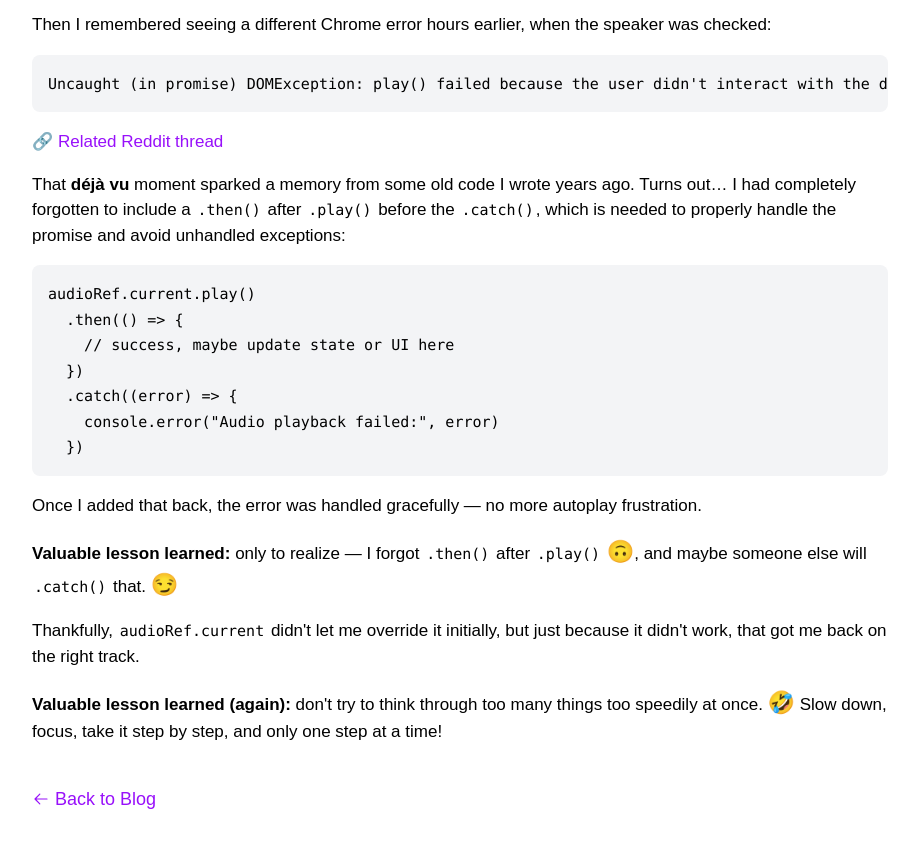
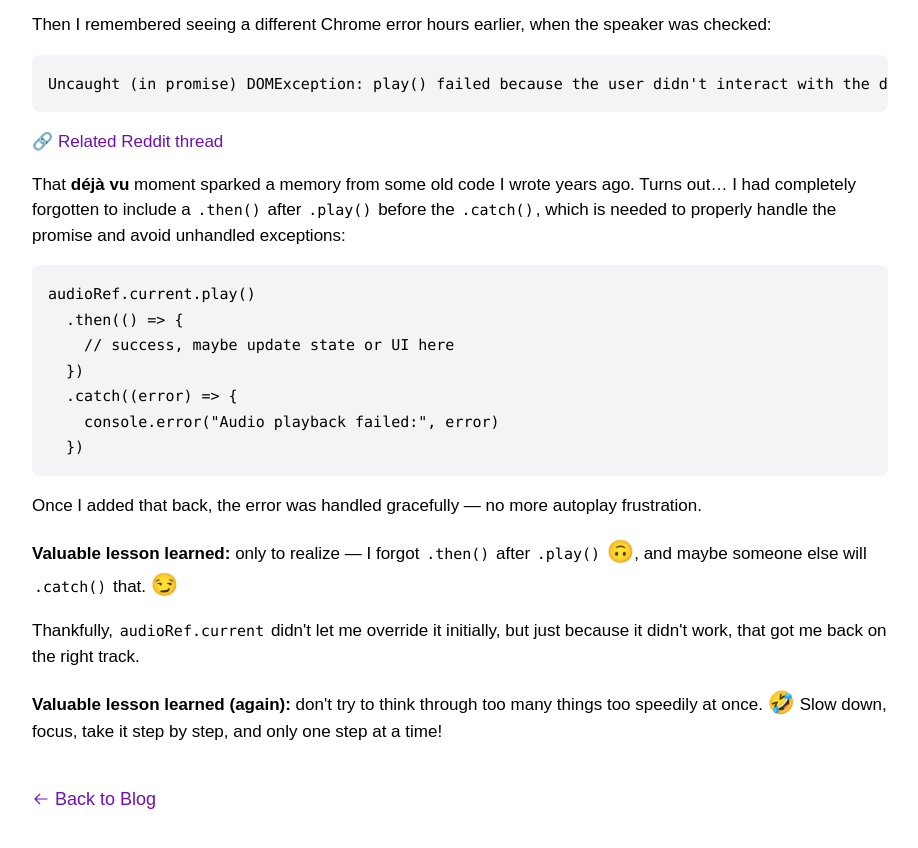
Before and after one commit to zcdev/my-portfolio, a Next.js app: page /blog/chrome-autoplay-mystery in a window 1280 px wide. Shown: the part 620-1468 px from the top of the page, without its empty margins (180-1098 px from the left). Built offline with nearby package versions, Linux system fonts and the light colour scheme.

Commit message:
style(ui): update link default and dark mode colors for blog

```diff
--- a/src/app/components/CustomComponents.tsx
+++ b/src/app/components/CustomComponents.tsx
@@ -22,14 +22,14 @@ const mdxComponents = {
         <Link
           href={props.href ?? "#"}
           target="_blank"
-          className="flex justify-self-end items-center text-lg text-purple-600 dark:text-purple-400 hover:underline block pb-2"
+          className="flex justify-self-end items-center text-lg text-purple-800 dark:text-purple-300 hover:underline block pb-2"
         >{props.children}<RxArrowRight className="icon-block align-[-0.24em] ml-1" />
         </Link>
         :
         <Link
           href={props.href ?? "#"}
           target="_blank"
-          className="text-purple-600 hover:underline dark:text-purple-400"
+          className="text-purple-800 hover:underline dark:text-purple-300"
         >{props.children}
         </Link>
       }
--- a/src/app/components/MDXPage.tsx
+++ b/src/app/components/MDXPage.tsx
@@ -78,7 +78,7 @@ export default async function MDXPage({ params, contentFolder }: MDXPageProps) {
       {contentFolder === "posts" && (
         <Link
           href={back.href}
-          className="text-lg text-purple-600 dark:text-purple-400 hover:underline inline-block"
+          className="text-lg text-purple-800 dark:text-purple-300 hover:underline inline-block"
         >
           <RxArrowLeft className="icon-inline align-[-0.17em]" /> {back.label}
         </Link>
@@ -86,7 +86,7 @@ export default async function MDXPage({ params, contentFolder }: MDXPageProps) {
       {contentFolder === "docs" && (
         <Link
           href={back.href}
-          className="text-lg text-purple-600 dark:text-purple-400 hover:underline inline-block"
+          className="text-lg text-purple-800 dark:text-purple-300 hover:underline inline-block"
         >
           <RxArrowLeft className="icon-inline align-[-0.17em]" /> {back.label}
         </Link>
```
